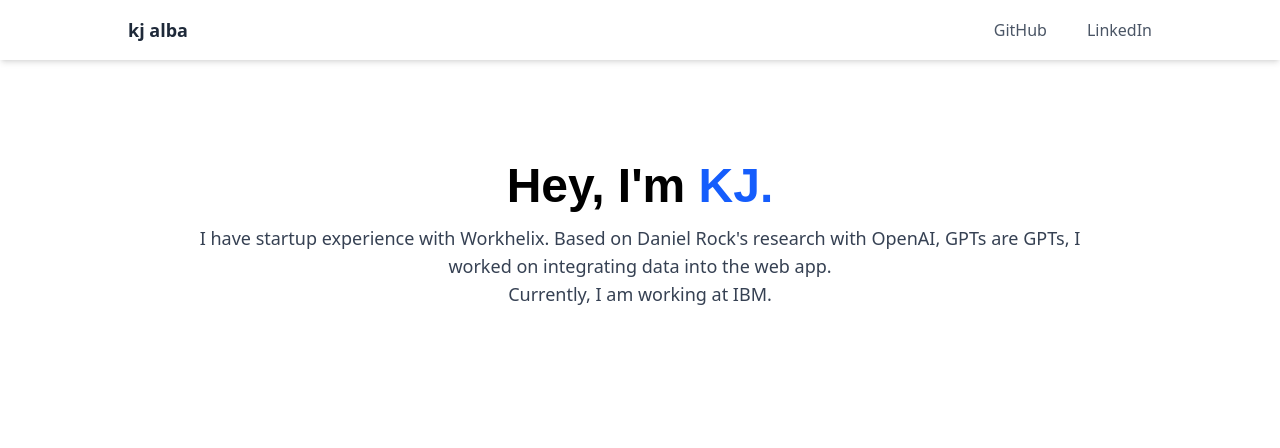
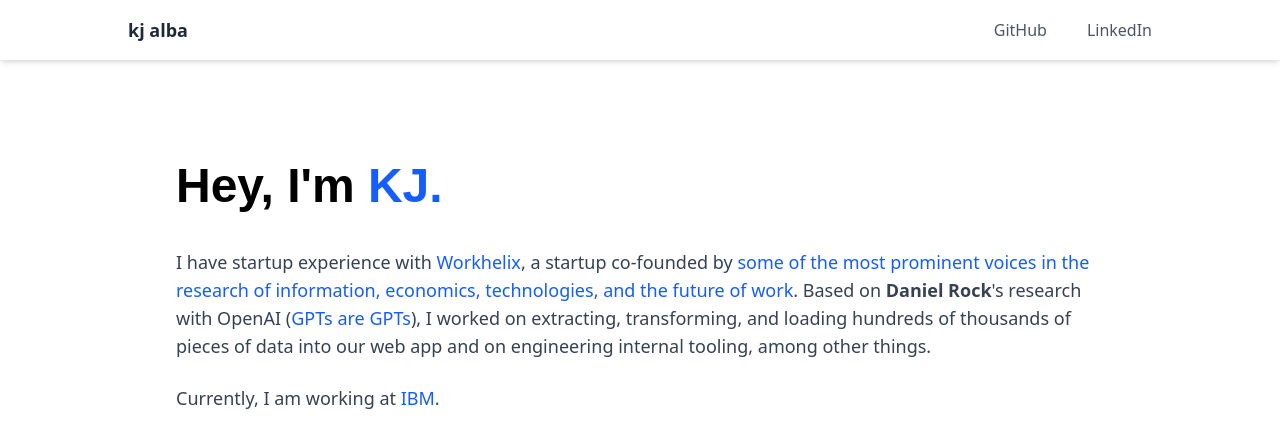
Before and after one commit to kjalba/kjalba.github.io, a React (Vite) app: page / in a window 1280 px wide. Shown: the top 448 px of the page. Built offline with nearby package versions, Linux system fonts and the light colour scheme.

Commit message:
[feat]: revised About section and added highlighting as well as links

```diff
--- a/src/components/About.tsx
+++ b/src/components/About.tsx
@@ -2,10 +2,10 @@
   return (
     <>
       <div className="container w-full px-4 mx-auto sm:max-w-[540px] md:max-w-[720px] lg:max-w-[960px] mt-16 md:mt-24">
-        <div className="text-center">
+        <div className="text-left">
           <h1 className="text-4xl md:text-5xl font-extrabold leading-tight font-['CircularStd',sans-serif] mb-2">
             Hey, I'm{" "}
-            <span className="relative group inline-flex text-blue-600 cursor-pointer">
+            <span className="relative group inline-flex text-blue-600 cursor-auto">
               {/* Default (KJ) */}
               <span className="transition-opacity duration-300 group-hover:opacity-0">
                 KJ.
@@ -16,10 +16,42 @@
               </span>
             </span>
           </h1>
-          <p className="text-lg text-gray-700">I have startup experience with <a href="https://www.workhelix.com/">Workhelix</a>. Based on <span>Daniel Rock</span>'s research with OpenAI, GPTs are GPTs, I worked on integrating data into the web app.
+          <p className="invisible">you can not see me, I am not here.</p>
+          <p className="text-lg text-gray-700">
+            I have startup experience with{" "}
+            <a
+              href="https://www.workhelix.com/"
+              className="text-blue-600 hover:text-blue-800 transition-colors duration-300 decoration-blue-400 hover:decoration-blue-600"
+            >
+              Workhelix
+            </a>
+            , a startup co-founded by{" "}
+            <a
+              href="https://www.workhelix.com/#team"
+              className="text-blue-600 hover:text-blue-800 transition-colors duration-300 decoration-blue-400 hover:decoration-blue-600"
+            >
+              some of the most prominent voices in the research of information, economics, technologies, and the future of work
+            </a>
+            . Based on{" "}
+            <span className="font-semibold">Daniel Rock</span>'s research with OpenAI (
+            <a
+              href="https://openai.com/index/gpts-are-gpts/"
+              className="text-blue-600 hover:text-blue-800 transition-colors duration-300 decoration-blue-400 hover:decoration-blue-600"
+            >
+              GPTs are GPTs
+            </a>
+            ), I worked on extracting, transforming, and loading hundreds of thousands of pieces of data into our web app and on engineering internal tooling, among other things.
           </p>
+          <p className="invisible">you can not see me, I am not here.</p>
           <p className="text-lg text-gray-700">
-            Currently, I am working at IBM.
+            Currently, I am working at{" "}
+            <a
+              href="https://www.ibm.com/us-en"
+              className="text-blue-600 hover:text-blue-800 transition-colors duration-300 decoration-blue-400 hover:decoration-blue-600"
+            >
+              IBM
+            </a>
+            .
           </p>
         </div>
       </div>
```
